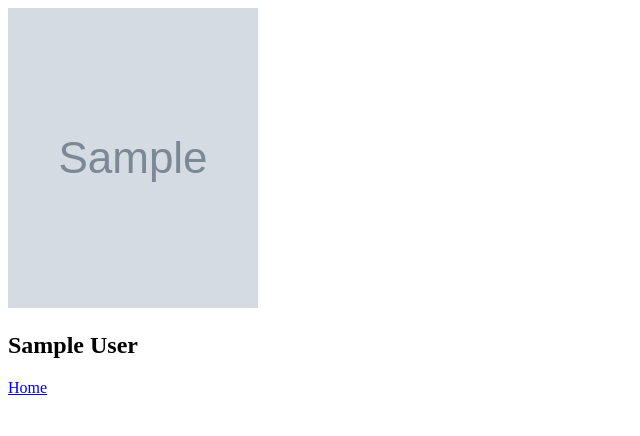
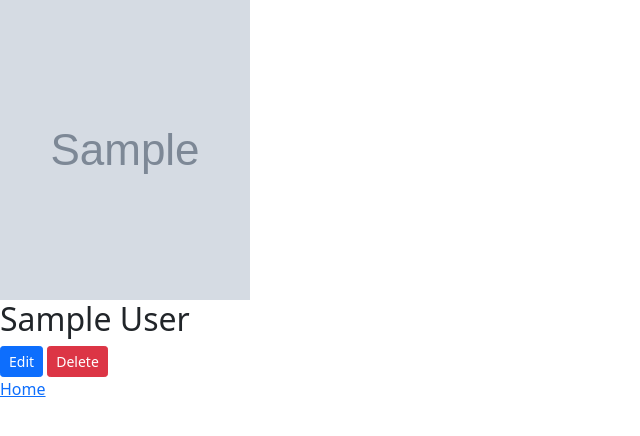
Before and after one commit to Zachary-A-Frame/SQLAlchemy-Exercise, a Flask app: page /users/1 in a window 1280 px wide. Shown: the top 436 px of the page, without its empty margins (0-640 px from the left). Run offline with Flask 2, Linux system fonts and the light colour scheme; tables that the repository leaves empty hold one stand-in row (values such as "Sample post"); grey boxes marked "Sample" are stand-in pictures.

Commit message:
Edit and delete functionality.

```diff
--- a/app.py
+++ b/app.py
@@ -50,14 +50,43 @@ def detailed_user_page(user_id):
     user = User.query.get_or_404(user_id)
     return render_template("user.html", user=user)
 
-# @app.route("/users/<int:user_id>/edit")
-# def edit_page():
-#     """Show us the edit page. Has a cancel button to return to the detail page, and a save button."""
+
+@app.route('/users/<int:user_id>/edit')
+def users_edit(user_id):
+    """Show a form to edit an existing user"""
+
+    user = User.query.get_or_404(user_id)
+    return render_template('users/edit.html', user=user)
+
 
 # @app.route("/users/<int:[user-id]>/edit", methods=["POST"])
 # def post_edit():
 #     """POSTS our edit, sends to server to update information."""
 
+@app.route('/users/<int:user_id>/edit', methods=["POST"])
+def users_update(user_id):
+    """Handle form submission for updating an existing user"""
+
+    user = User.query.get_or_404(user_id)
+    user.first_name = request.form['first_name']
+    user.last_name = request.form['last_name']
+    user.profile_url = request.form['profile_url']
+
+    db.session.add(user)
+    db.session.commit()
+
+    return redirect("/")
 # @app.route("/users/<int:user_id>/delete", methods=["POST"])
 # def post_delete():
 #     """DELETES our user, REDIRECTS to /users"""
+
+
+@app.route('/users/<int:user_id>/delete', methods=["POST"])
+def users_destroy(user_id):
+    """Handle form submission for deleting an existing user"""
+
+    user = User.query.get_or_404(user_id)
+    db.session.delete(user)
+    db.session.commit()
+
+    return redirect("/")
--- a/templates/home.html
+++ b/templates/home.html
@@ -4,6 +4,8 @@
     <meta charset="UTF-8">
     <meta http-equiv="X-UA-Compatible" content="IE=edge">
     <meta name="viewport" content="width=device-width, initial-scale=1.0">
+    <link href="https://cdn.jsdelivr.net/npm/bootstrap@5.1.3/dist/css/bootstrap.min.css" rel="stylesheet" integrity="sha384-1BmE4kWBq78iYhFldvKuhfTAU6auU8tT94WrHftjDbrCEXSU1oBoqyl2QvZ6jIW3" crossorigin="anonymous">
+
     <title>Blogly</title>
 </head>
 <body>
--- a/templates/user.html
+++ b/templates/user.html
@@ -4,6 +4,8 @@
         <meta charset="UTF-8">
         <meta http-equiv="X-UA-Compatible" content="IE=edge">
         <meta name="viewport" content="width=device-width, initial-scale=1.0">
+        <link href="https://cdn.jsdelivr.net/npm/bootstrap@5.1.3/dist/css/bootstrap.min.css" rel="stylesheet" integrity="sha384-1BmE4kWBq78iYhFldvKuhfTAU6auU8tT94WrHftjDbrCEXSU1oBoqyl2QvZ6jIW3" crossorigin="anonymous">
+
         <title>Document</title>
     </head>
     <body>
@@ -11,6 +13,16 @@
             <img src="{{user.profile_url}}" alt={{user.profile_url}} width=250px height=300px>
             <h2>{{user.first_name}} {{user.last_name}}</h2>
         </span>
+        <form>
+            <button class="btn btn-primary btn-sm"
+                formaction="/users/{{ user.id }}/edit"
+                formmethod="GET">Edit
+            </button>
+            <button class="btn btn-danger btn-sm"
+                formaction="/users/{{ user.id }}/delete"
+                formmethod="POST">Delete
+            </button>
+        </form>
 
         <a href="/">Home</a>
     </body>
```
Also changed, not shown: requirements.txt (added, +16 -0 lines), templates/users/edit.html (added, +46 -0 lines), seeds.py (added), 1 other file.
